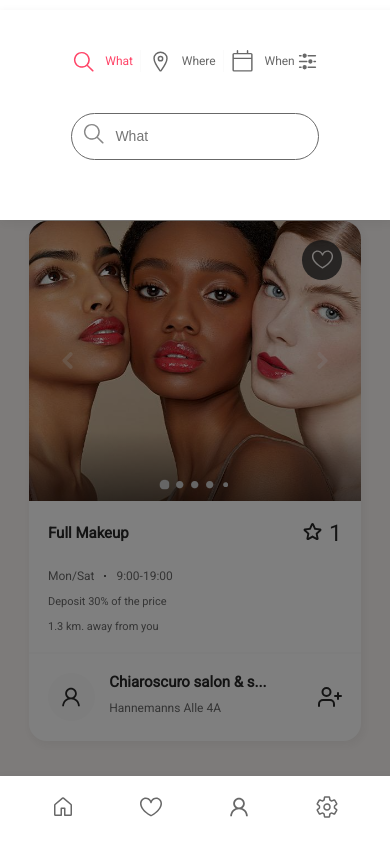
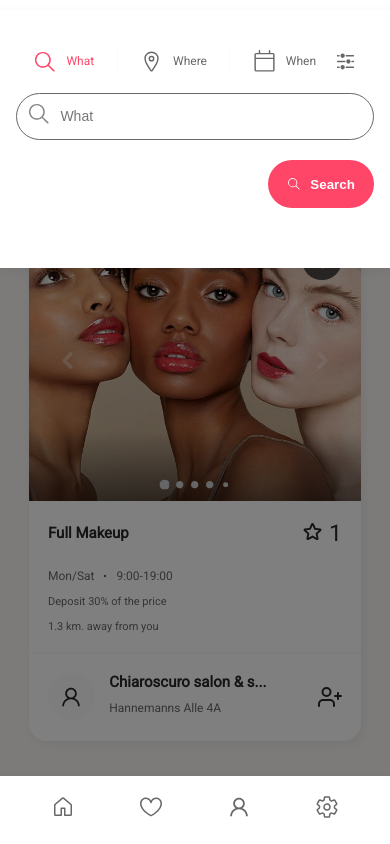
Before and after one commit to osampilona/hypen, a Next.js app: page / in a window 390 px wide. Both pictures are taken after a click on the element "What". Shown: the top 844 px of the page. Built offline with nearby package versions, Linux system fonts and the light colour scheme.

Commit message:
Add-search-button-to-search-bar-popup (#54)
* Styling adjustments for responsivness

* Search bar solution refactoring

```diff
--- a/src/components/Buttons/SearchBarButton/searchBarButton.module.scss
+++ b/src/components/Buttons/SearchBarButton/searchBarButton.module.scss
@@ -12,9 +12,3 @@
 .active {
   color: $primary-color;
 }
-
-@include respond-to($breakpoint-md, min) {
-  .label {
-    font-size: $font-size-md;
-  }
-}
--- a/src/components/CustomCalendar/CustomCalendar.tsx
+++ b/src/components/CustomCalendar/CustomCalendar.tsx
@@ -3,18 +3,31 @@ import "react-datepicker/dist/react-datepicker.css";
 import DatePicker, { registerLocale } from "react-datepicker";
 import { useState } from "react";
 import { enGB } from "date-fns/locale";
+import SearchButton from "@/components/Buttons/SearchButton/SearchButton";
+import SearchBarContent from "@/components/SearchBarContent/SearchBarContent";
 
 registerLocale("en-GB", enGB);
 
 interface CustomCalendarProps {
   // Add your component props here
+  isLabelClicked: string | null;
+  handleClick: (label: string) => void;
 }
 
-const CustomCalendar: React.FC<CustomCalendarProps> = (props) => {
+const CustomCalendar: React.FC<CustomCalendarProps> = ({
+  isLabelClicked,
+  handleClick,
+}) => {
   const [selectedDate, setSelectedDate] = useState<Date | null>(new Date());
 
   return (
     <div className={customCalendar.container} data-testid="customCalendar">
+      <div className={customCalendar.popupHeader}>
+        <SearchBarContent
+          isLabelClicked={isLabelClicked}
+          onClick={handleClick}
+        />
+      </div>
       <DatePicker
         selected={selectedDate}
         onChange={(date: Date | null) => setSelectedDate(date)}
@@ -23,6 +36,9 @@ const CustomCalendar: React.FC<CustomCalendarProps> = (props) => {
         locale={"en-GB"}
         inline
       />
+      <div className={customCalendar.button}>
+        <SearchButton isPrimary label={"Search"} />
+      </div>
     </div>
   );
 };
--- a/src/components/CustomCalendar/customCalendar.module.scss
+++ b/src/components/CustomCalendar/customCalendar.module.scss
@@ -1,7 +1,20 @@
-@include respond-to($breakpoint-xl, min) {
-  .container {
+.container {
+  display: flex;
+  flex-direction: column;
+  align-items: center;
+  justify-content: center;
+  margin-bottom: 20px;
+
+  .button {
+    display: flex;
+    justify-content: flex-end;
+    width: 100%;
+    margin-right: calc(1vw + 1rem);
+  }
+
+  .popupHeader {
+    display: flex;
     margin-bottom: 20px;
-    display: flex;
-    justify-content: center;
+    width: 100%;
   }
 }
--- a/src/components/CustomInputField/CustomInputField.tsx
+++ b/src/components/CustomInputField/CustomInputField.tsx
@@ -1,7 +1,10 @@
 import customInputField from "@/components/CustomInputField/customInputField.module.scss";
-import { useState } from "react";
+import SearchButton from "@/components/Buttons/SearchButton/SearchButton";
+import SearchBarContent from "@/components/SearchBarContent/SearchBarContent";
 
 interface CustomInputFieldProps {
+  isLabelClicked: string | null;
+  handleClick: (label: string) => void;
   leftIcon?: React.ReactNode;
   rightIcon?: React.ReactNode;
   placeholder?: string;
@@ -10,6 +13,8 @@ interface CustomInputFieldProps {
 }
 
 const CustomInputField: React.FC<CustomInputFieldProps> = ({
+  isLabelClicked,
+  handleClick,
   rightIcon,
   leftIcon,
   placeholder,
@@ -24,6 +29,13 @@ const CustomInputField: React.FC<CustomInputFieldProps> = ({
 
   return (
     <div className={customInputField.container}>
+      <div className={customInputField.popupHeader}>
+        <SearchBarContent
+          isLabelClicked={isLabelClicked}
+          onClick={handleClick}
+        />
+      </div>
+      <div className={customInputField.inputContainer}>
         {leftIcon && (
           <span className={customInputField.leftIcon}>{leftIcon}</span>
         )}
@@ -39,6 +51,10 @@ const CustomInputField: React.FC<CustomInputFieldProps> = ({
           <span className={customInputField.rightIcon}>{rightIcon}</span>
         )}
       </div>
+      <div className={customInputField.button}>
+        <SearchButton isPrimary label={"Search"} />
+      </div>
+    </div>
   );
 };
 
--- a/src/components/CustomInputField/customInputField.module.scss
+++ b/src/components/CustomInputField/customInputField.module.scss
@@ -1,4 +1,18 @@
 .container {
+  display: flex;
+  flex-direction: column;
+  width: 100%;
+  align-items: flex-end;
+  margin-bottom: 20px;
+
+  .popupHeader {
+    display: flex;
+    margin-bottom: 20px;
+    width: 100%;
+  }
+}
+
+.inputContainer {
   display: flex;
   align-items: center;
   border: 1px solid var(--labels-color);
--- a/src/components/Overlay/overlay.module.scss
+++ b/src/components/Overlay/overlay.module.scss
@@ -17,13 +17,13 @@
   align-items: center;
   justify-content: center;
   background-color: var(--items-bg-color);
-  padding: 40px;
+  padding: 40px 16px;
   border-radius: 0;
   box-shadow: var(--box-shadow);
   width: 100%;
   margin-top: -4.5rem;
 
-  @include respond-to($breakpoint-xl, min) {
+  @include respond-to($breakpoint-lg, min) {
     max-width: 600px;
     border-radius: 50px;
     padding: 20px;
--- a/src/components/SearchBar/SearchBar.tsx
+++ b/src/components/SearchBar/SearchBar.tsx
@@ -1,14 +1,11 @@
 import React, { useState } from "react";
 import searchBar from "@/components/SearchBar/searchBar.module.scss";
-import { GoSearch } from "react-icons/go";
-import { IoLocationOutline } from "react-icons/io5";
-import { GoCalendar } from "react-icons/go";
-import { HiAdjustmentsHorizontal } from "react-icons/hi2";
 import Overlay from "@/components/Overlay/Overlay";
 import CustomCalendar from "@/components/CustomCalendar/CustomCalendar";
 import CustomInputField from "@/components/CustomInputField/CustomInputField";
 import { MdOutlineGpsFixed } from "react-icons/md";
-import SearchBarButton from "@/components/Buttons/SearchBarButton/SearchBarButton";
+import SearchBarContent from "@/components/SearchBarContent/SearchBarContent";
+import { GoSearch } from "react-icons/go";
 
 const SearchBar: React.FC = () => {
   const [isLabelClicked, setIsLabelClicked] = useState<string | null>(null);
@@ -31,98 +28,37 @@ const SearchBar: React.FC = () => {
     }
   };
 
-  const renderContent = () => {
-    switch (isLabelClicked) {
-      case "When":
-        return <CustomCalendar />;
-      case "Where":
   return (
+    <div className={searchBar.container}>
+      <SearchBarContent isLabelClicked={isLabelClicked} onClick={handleClick} />
+
+      <Overlay show={isOverlayVisible} onClose={handleOverlayClose}>
+        <div className={searchBar.popupContent}>
+          {isLabelClicked === "When" ? (
+            <CustomCalendar
+              isLabelClicked={isLabelClicked}
+              handleClick={handleClick}
+            />
+          ) : isLabelClicked === "Where" ? (
             <CustomInputField
+              isLabelClicked={isLabelClicked}
+              handleClick={handleClick}
               leftIcon={<GoSearch />}
               placeholder={"Where"}
               rightIcon={<MdOutlineGpsFixed />}
               value={searchTermWhere}
               onChange={setSearchTermWhere}
             />
-        );
-      case "What":
-        return (
+          ) : isLabelClicked === "What" ? (
             <CustomInputField
+              isLabelClicked={isLabelClicked}
+              handleClick={handleClick}
               leftIcon={<GoSearch />}
               placeholder={"What"}
               value={searchTermWhat}
               onChange={setSearchTermWhat}
             />
-        );
-      default:
-        return null;
-    }
-  };
-
-  return (
-    <div className={searchBar.container}>
-      <div className={searchBar.search}>
-        <SearchBarButton
-          icon={<GoSearch />}
-          label="What"
-          isLabelClicked={isLabelClicked}
-          onClick={() => handleClick("What")}
-          dataTestId="What"
-        />
-        <div className={searchBar.separator}></div>
-        <SearchBarButton
-          icon={<IoLocationOutline />}
-          label="Where"
-          isLabelClicked={isLabelClicked}
-          onClick={() => handleClick("Where")}
-          dataTestId="Where"
-        />
-        <div className={searchBar.separator}></div>
-        <SearchBarButton
-          icon={<GoCalendar />}
-          label="When"
-          isLabelClicked={isLabelClicked}
-          onClick={() => handleClick("When")}
-          dataTestId="When"
-        />
-      </div>
-      <div className={searchBar.icon}>
-        <HiAdjustmentsHorizontal />
-      </div>
-
-      <Overlay show={isOverlayVisible} onClose={handleOverlayClose}>
-        <div className={searchBar.popupContent}>
-          <div className={searchBar.popupHeader}>
-            <div className={searchBar.search}>
-              <SearchBarButton
-                icon={<GoSearch />}
-                label="What"
-                isLabelClicked={isLabelClicked}
-                onClick={() => handleClick("What")}
-                dataTestId="What"
-              />
-              <div className={searchBar.separator}></div>
-              <SearchBarButton
-                icon={<IoLocationOutline />}
-                label="Where"
-                isLabelClicked={isLabelClicked}
-                onClick={() => handleClick("Where")}
-                dataTestId="Where"
-              />
-              <div className={searchBar.separator}></div>
-              <SearchBarButton
-                icon={<GoCalendar />}
-                label="When"
-                isLabelClicked={isLabelClicked}
-                onClick={() => handleClick("When")}
-                dataTestId="When"
-              />
-            </div>
-            <div className={searchBar.icon}>
-              <HiAdjustmentsHorizontal />
-            </div>
-          </div>
-          {renderContent()}
+          ) : null}
         </div>
       </Overlay>
     </div>
--- a/src/components/SearchBar/searchBar.module.scss
+++ b/src/components/SearchBar/searchBar.module.scss
@@ -12,28 +12,6 @@
   position: absolute;
   width: 80%;
 
-  .search {
-    display: flex;
-    align-items: center;
-    justify-content: space-around;
-    width: 100%;
-  }
-
-  .icon {
-    display: flex;
-    align-items: center;
-    gap: 10px;
-    cursor: pointer;
-  }
-
-  .separator {
-    width: 0.05rem;
-    height: 1.125rem;
-    background-color: var(--forms-bg-color);
-    opacity: 0.8;
-    margin: 0 5px;
-  }
-
   @include respond-to($breakpoint-md, min) {
     width: 23rem;
   }
@@ -44,11 +22,9 @@
     align-items: center;
     width: 80%;
     gap: 20px;
-  }
 
-  .popupHeader {
-    display: flex;
-    margin-bottom: 20px;
-    width: 100%;
+    @include respond-to($breakpoint-sm, max) {
+      width: 100%;
+    }
   }
 }
--- /dev/null
+++ b/src/components/SearchBarContent/SearchBarContent.tsx
@@ -0,0 +1,51 @@
+// SearchBarContent.tsx
+import React from "react";
+import searchBarContent from "@/components/SearchBarContent/SearchBarContent.module.scss";
+import { GoSearch } from "react-icons/go";
+import { IoLocationOutline } from "react-icons/io5";
+import { GoCalendar } from "react-icons/go";
+import SearchBarButton from "@/components/Buttons/SearchBarButton/SearchBarButton";
+import { HiAdjustmentsHorizontal } from "react-icons/hi2";
+
+interface SearchBarContentProps {
+  isLabelClicked: string | null;
+  onClick: (label: string) => void;
+}
+
+const SearchBarContent: React.FC<SearchBarContentProps> = ({
+  isLabelClicked,
+  onClick,
+}) => {
+  return (
+    <div className={searchBarContent.container}>
+      <SearchBarButton
+        icon={<GoSearch />}
+        label="What"
+        isLabelClicked={isLabelClicked}
+        onClick={() => onClick("What")}
+        dataTestId="What"
+      />
+      <div className={searchBarContent.separator}></div>
+      <SearchBarButton
+        icon={<IoLocationOutline />}
+        label="Where"
+        isLabelClicked={isLabelClicked}
+        onClick={() => onClick("Where")}
+        dataTestId="Where"
+      />
+      <div className={searchBarContent.separator}></div>
+      <SearchBarButton
+        icon={<GoCalendar />}
+        label="When"
+        isLabelClicked={isLabelClicked}
+        onClick={() => onClick("When")}
+        dataTestId="When"
+      />
+      <div className={searchBarContent.icon}>
+        <HiAdjustmentsHorizontal />
+      </div>
+    </div>
+  );
+};
+
+export default SearchBarContent;
--- /dev/null
+++ b/src/components/SearchBarContent/searchBarContent.module.scss
@@ -0,0 +1,21 @@
+.container {
+  display: flex;
+  align-items: center;
+  justify-content: space-evenly;
+  width: 100%;
+
+  .separator {
+    width: 0.05rem;
+    height: 1.125rem;
+    background-color: var(--forms-bg-color);
+    opacity: 0.8;
+    margin: 0 5px;
+  }
+
+  .icon {
+    display: flex;
+    align-items: center;
+    gap: 10px;
+    cursor: pointer;
+  }
+}
```
Also changed, not shown: src/styles/globals.scss (+23 -18 lines), 2 other files (tests, documents, lock files or other folders). Lines whose indentation alone changed are shown as unchanged.
